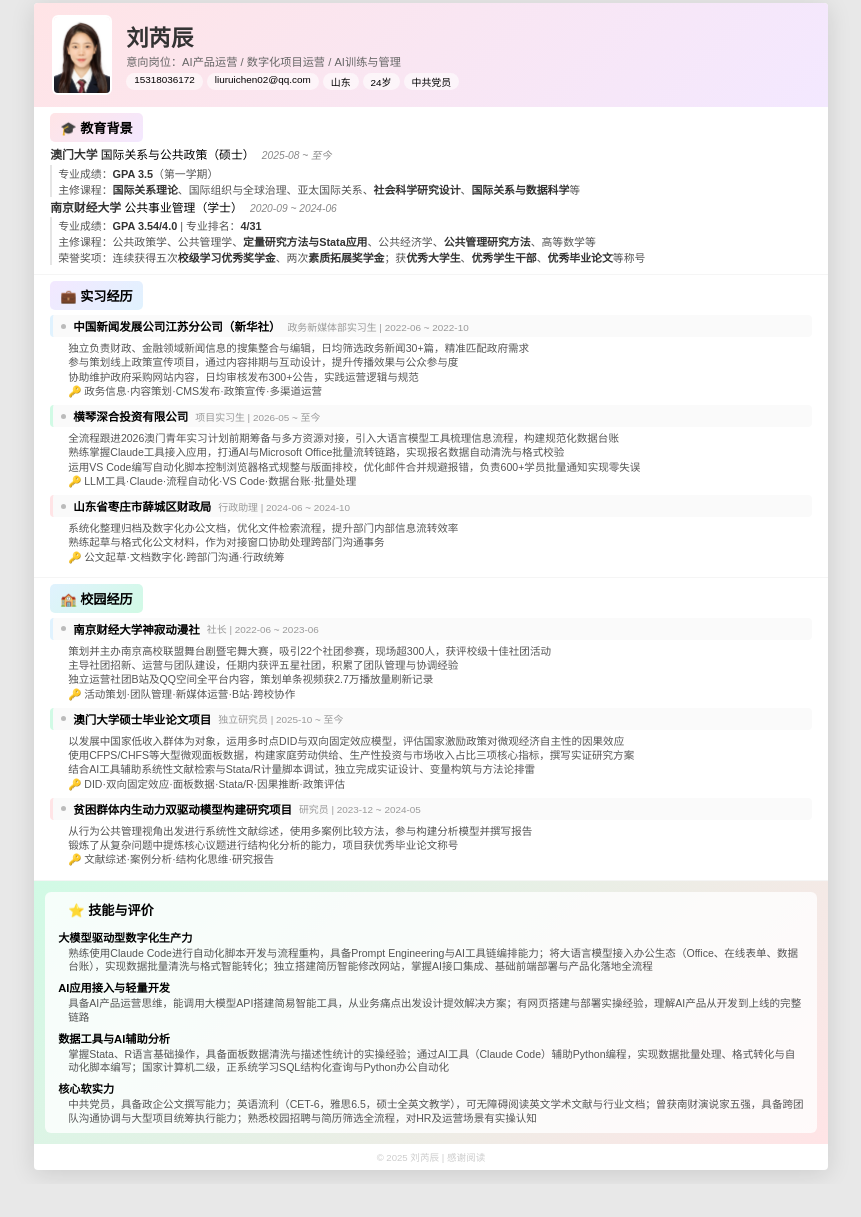
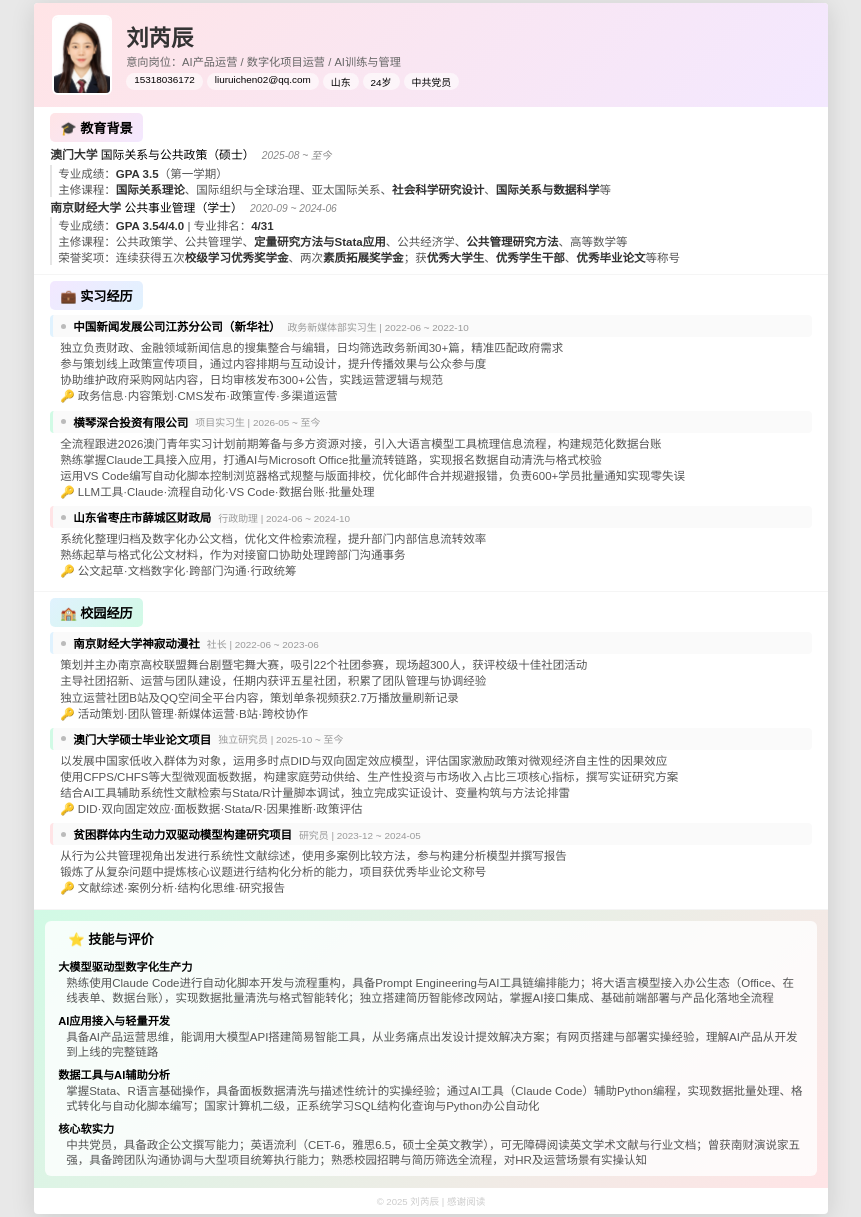
Before and after one commit to 02Ruichen/resume-website, a website built with Vite: page index.html in a window 1280 px wide. Shown: the part 52-1269 px from the top of the page, without its empty margins (209-1070 px from the left). Before the commit the page ends 1236 px from the top, so only its background shows below. Built offline with nearby package versions, Linux system fonts and the light colour scheme.

```diff
--- a/index.html
+++ b/index.html
@@ -36,7 +36,7 @@
   .edu-row { margin-bottom:3px; }
   .edu-head { font-size:.74rem; line-height:1.4; }
   .edu-head em { font-size:.64rem; color:#888; margin-left:4px; }
-  .edu-detail { font-size:.68rem; color:#555; padding-left:6px; border-left:2px solid #e5e5e5; margin-top:1px; }
+  .edu-detail { font-size:.72rem; color:#555; padding-left:6px; border-left:2px solid #e5e5e5; margin-top:1px; }
 
   .exp-item { margin-bottom:3px; }
   .exp-bar { display:flex; align-items:center; gap:7px; padding:3px 8px; border-radius:4px; background:#fafafa; border-left:3px solid transparent; }
@@ -47,11 +47,11 @@
   .exp-dot { width:5px; height:5px; border-radius:50%; background:#bbb; flex-shrink:0; }
   .exp-title { font-size:.72rem; font-weight:600; flex-shrink:0; }
   .exp-sub { font-size:.62rem; color:#999; flex:1; overflow:hidden; text-overflow:ellipsis; white-space:nowrap; }
-  .exp-detail { font-size:.66rem; color:#555; padding:4px 8px 4px 18px; line-height:1.35; }
+  .exp-detail { font-size:.72rem; color:#555; padding:3px 6px 3px 10px; line-height:1.4; }
 
   .skill-block { margin-bottom:5px; }
   .skill-block h4 { font-size:.7rem; margin-bottom:2px; }
-  .skill-text { font-size:.66rem; color:#555; line-height:1.3; padding-left:10px; }
+  .skill-text { font-size:.72rem; color:#555; line-height:1.35; padding-left:8px; }
 
   b { color:#333; }
   .footer { text-align:center; padding:6px; font-size:.6rem; color:#ccc; }
```
